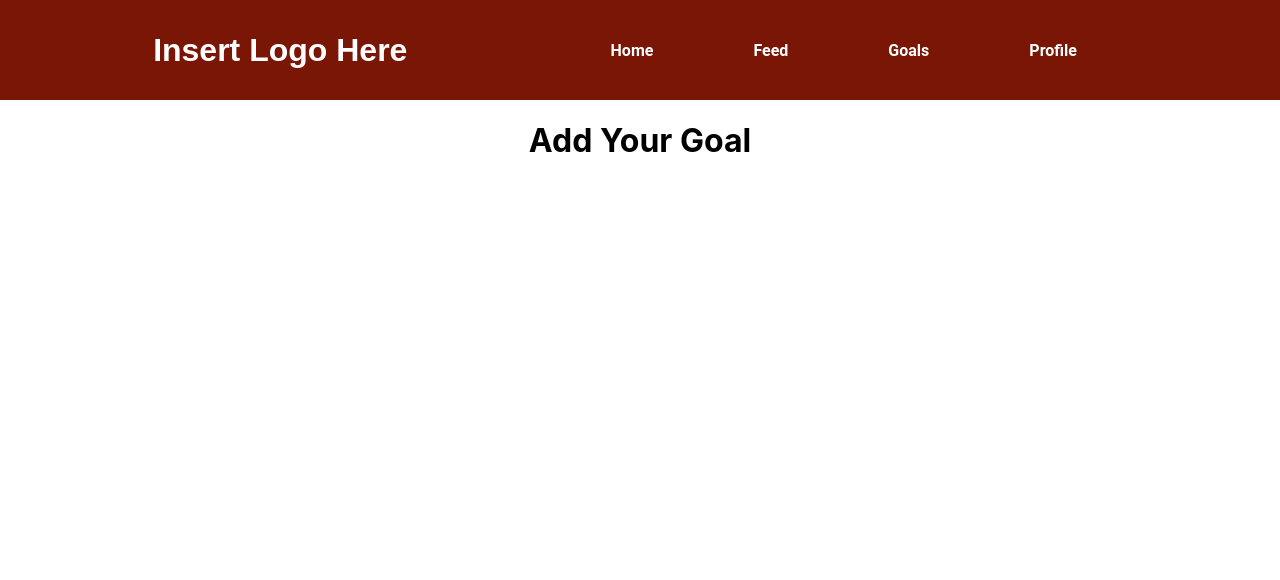
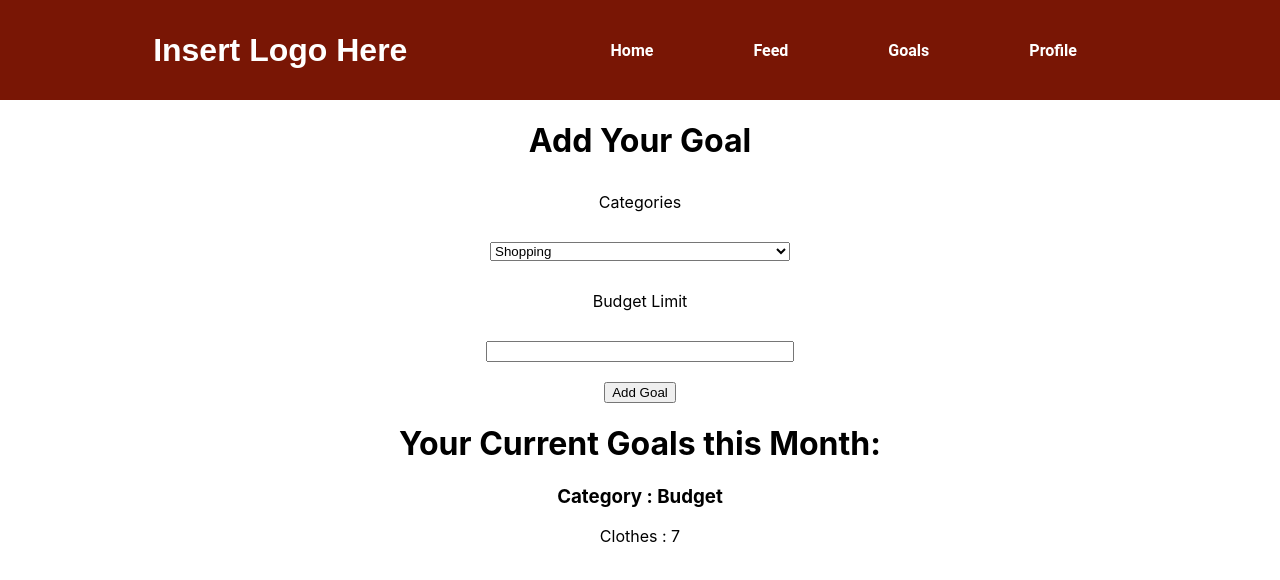
Before and after one commit to ItsIanP/sharable-spending, a React (Create React App) app: page /AddGoal in a window 1280 px wide. Shown: the top 580 px of the page. Built offline with nearby package versions, Linux system fonts and the light colour scheme.

Commit message:
Added Goals feature

```diff
--- a/src/components/AddGoal.css
+++ b/src/components/AddGoal.css
@@ -0,0 +1,23 @@
+.form {
+    display: flex;
+    flex-direction: column;
+    justify-content: center;
+    align-items: center;
+}
+
+input {
+    width: 300px;
+    margin-bottom: 20px;
+    margin-top: 10px;
+}
+
+select {
+    width: 300px;
+    margin-bottom: 20px;
+    margin-top: 10px;
+}
+
+label {
+    margin-bottom: 20px;
+    margin-top: 10px;
+}
--- a/src/components/AddGoal.js
+++ b/src/components/AddGoal.js
@@ -1,11 +1,54 @@
-import React from 'react'
+import React, {useState} from 'react'
+import Goal from './Goal'
+import {data} from '../data/GoalData'
+import { useNavigate } from 'react-router-dom'
 import './AddGoal.css'
 
 
 const AddGoal = () => {
+    let navigate = useNavigate();
+    const [category, setCategory] = useState('')
+    const [budget, setBudget] = useState('')
+
+    const categoryHandler = (event) => {
+        setCategory(event.target.value);
+        console.log(event)
+    }
+
+    const budgetHandler = (event) => {
+        setBudget(event.target.value);
+    }
+
+    const addGoalHandler = (event) => {
+        data.push({
+            category: category,
+            budget: budget
+        })
+        navigate("../AddGoal", ({replace: true}));
+    }
+
+
     return (
         <div>
-            <h1>Add Your Goal</h1>
+            <div className = "form">
+                <h1>Add Your Goal</h1>
+                <label>Categories</label>
+                <select onChange={categoryHandler}>
+                        <option>Shopping</option>
+                        <option>Restaurant and Dining</option>
+                        <option>Home and Utilities</option>
+                </select>
+                <label>Budget Limit</label>
+                <input onChange={budgetHandler}></input>
+                <button onClick={addGoalHandler}>Add Goal</button>
+            </div>
+
+            <h1>Your Current Goals this Month:</h1>
+            <div className="goals">
+                {data.map((goal) => (
+                    <Goal category={goal.category} budget={goal.budget}/>
+                ))}
+            </div>
 
         </div>
     )
--- a/src/components/Goal.js
+++ b/src/components/Goal.js
@@ -4,8 +4,9 @@ import './Goal.css'
 const Goal = ({category, budget}) => {
     return (
         <div>
-            <p>{category}</p>
-            <p>{budget}</p>
+            <h3>Category : Budget</h3>
+            <p>{category} : {budget}</p>
+
         </div>
     )
 }
--- /dev/null
+++ b/src/data/GoalData.js
@@ -0,0 +1,9 @@
+export const data = [
+{
+    category: "Clothes",
+    budget: 7
+}
+]
+// export const data = [
+
+// ]
```
